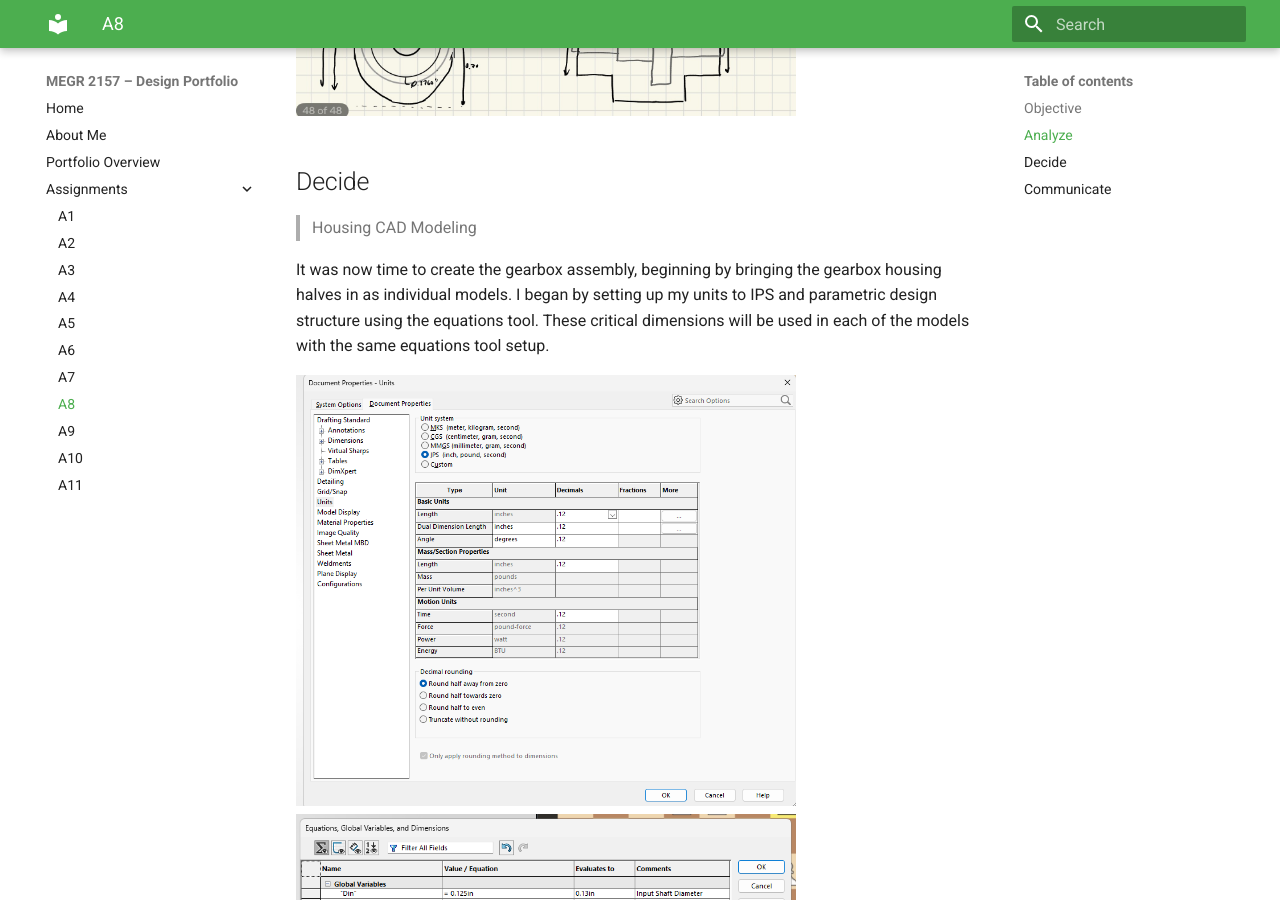
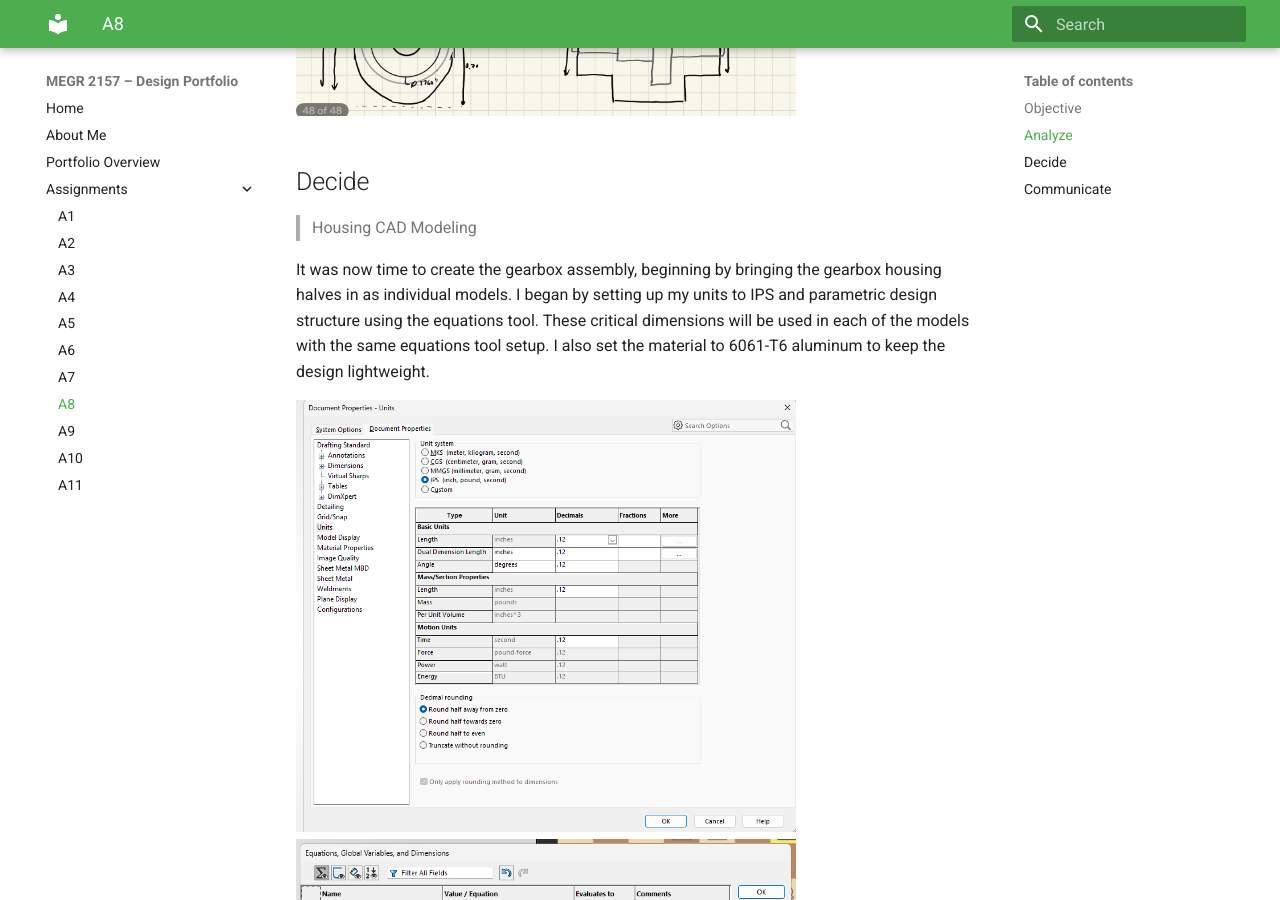
Before and after one commit to bsalvi7/megr2156-portfolio, an MkDocs documentation site: the page built from docs/assignments/A08/index.md, in a window 1280 px wide and 900 px high, scrolled down 6237 px. Built offline with MkDocs 1.6.1 and Material for MkDocs 9.7.7, drawn with Linux system fonts in a browser that asks for light colours; some of the changed text lies outside the part shown.

Commit message:
Document gearbox assembly process in index.md
Added detailed steps for creating gearbox assembly, including material specifications, extrusion processes, and assembly techniques.

```diff
--- a/docs/assignments/A08/index.md
+++ b/docs/assignments/A08/index.md
@@ -47,7 +47,7 @@ With each of the components selected, I utilized the provided dimensions to crea
 
 >Housing CAD Modeling
 
-It was now time to create the gearbox assembly, beginning by bringing the gearbox housing halves in as individual models. I began by setting up my units to IPS and parametric design structure using the equations tool. These critical dimensions will be used in each of the models with the same equations tool setup.
+It was now time to create the gearbox assembly, beginning by bringing the gearbox housing halves in as individual models. I began by setting up my units to IPS and parametric design structure using the equations tool. These critical dimensions will be used in each of the models with the same equations tool setup. I also set the material to 6061-T6 aluminum to keep the design lightweight.
 
 <img width="500" alt="Units" src="6.png" />
 <img width="500" alt="Equations" src="6-1.png" />
@@ -59,4 +59,60 @@ I started by modeling the front view of the top section of the housing, beginnin
 <img width="500" alt="Dimensions Top Housing" src="9-1.png" />
 <img width="500" alt="Extruded Top Housing" src="9-2.png" />
 
+I then created the extrusion where the journal bearing will be seated, mirroring it across utilizing a plane at the midpoint of the main extrusion done previously.
+
+<img width="500" alt="Bearing Sketch" src="10-1.png" />
+<img width="500" alt="Bearing Extrusion" src="10-2.png" />
+<img width="500" alt="Mirror Plane" src="11.png" />
+<img width="500" alt="Mirrored Bearing" src="11-1.png" />
+
+With the main shape made, it was important to ensure the inner dimensions remained intact while also hollowing out the housing to make room for the gearbox components. To do this, I used the shell tool with the outside shell box checked to hollow out the model with a specified thickness of 0.05 inches.
+
+<img width="500" alt="Shell" src="13.png" />
+
+I then made extrusion cuts for the shaft hole and hole at the bottom that will be needed to connect the input and output gears together.
+
+<img width="500" alt="Shaft Sketch" src="12.png" />
+<img width="500" alt="Shaft Cut" src="12-1.png" />
+<img width="500" alt="Bottom Sketch" src="14.png" />
+<img width="500" alt="Bottom Cut" src="14-1.png" />
+
+Now, I created the lip to connect both halves of the gearbox housing, extruding the lip and cutting four holes in either corner for bolts to be run through. I created one hole in one corner, and then used the mirror tool in combination with a referenced centerline to efficiently make the other three holes.
+
+<img width="500" alt="Lip Sketch" src="15.png" />
+<img width="500" alt="Lip Extrude" src="15-1.png" />
+<img width="500" alt="Hole Sketch" src="16.png" />
+<img width="500" alt="Hole Mirror" src="16-1.png" />
+<img width="500" alt="Hole Cut" src="16-2.png" />
+
+This completed the design of the top housing. I used the exact same process to then create the bottom housing using the dimensions I noted within my sketch.
+
+<img width="500" alt="Top Housing Iso View" src="17.png" />
+<img width="500" alt="Bottom Housing Iso View" src="19.png" />
+
+> Shaft Models
+
+With the housing complete, I now created the simple models of both shafts. I used the same model setup with the change of material to Plain Carbon Steel which shared similar properties to the Carbon Steel I used in my calculations. I then created the sketches and extrusions of each shaft in separate models.
+
+<img width="500" alt="Plain Carbon Steel" src="20.png" />
+<img width="500" alt="Input Shaft Sketch" src="21-1.png" />
+<img width="500" alt="Output Shaft Extrude" src="21-2.png" />
+<img width="500" alt="Output Shaft" src="22.png" />
+
+> Assembly
+
+With the housing and shaft modeled, I then downloaded each of the gear and journal bearing part models from the McMaster website. I then created an assembly file to fit each of the components together. I began with the top housing, mating each of the input journal bearings on either side of the housing. I then mated the input shaft and gear together, locking them together to accurately represent the press fit. I then aligned the shaft with the journal bearings. To define the location of the gear, I used the distance mate against the back side of the housing to make sure it is not contacting anything other than the shaft while also making its location easily repeatable for the other gear.
+
+<img width="500" alt="Bearing Mates" src="23.png" />
+<img width="500" alt="Shaft-Gear" src="24.png" />
+<img width="500" alt="Shaft-Bearing" src="25.png" />
+<img width="500" alt="Lock Shaft to Gear" src="26.png" />
+<img width="500" alt="Set Gear Distance" src="27.png" />
+
+I then setup the bottom half of the gearbox in the exact same manner. To connect both halves, I mated each of the bolt holes together to perfectly align both halves together. To complete the assembly, I then setup a gear mechanical mate with the specified tooth counts to ensure the gears behave as they should when in contact with one another.
+
+<img width="500" alt="Bottom Half" src="28.png" />
+<img width="500" alt="Aligning Halves" src="29.png" />
+<img width="500" alt="Complete Assembly" src="33.png" />
+
 ## Communicate
```
